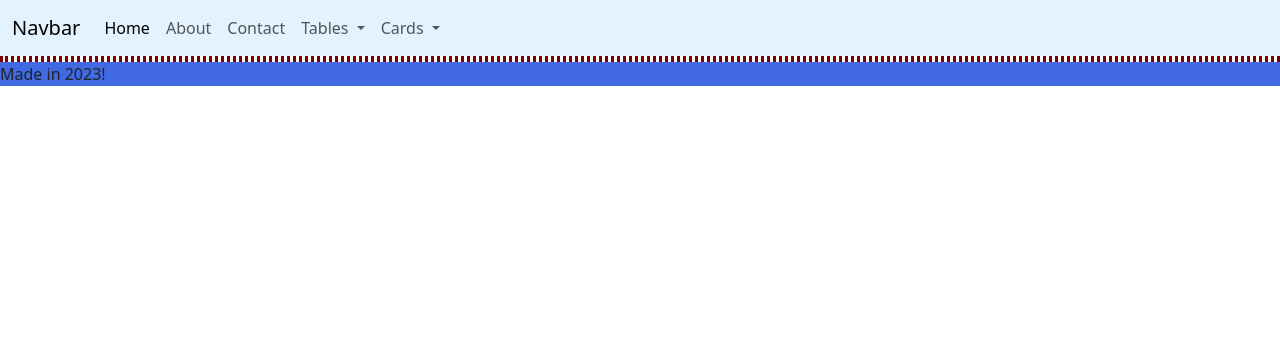
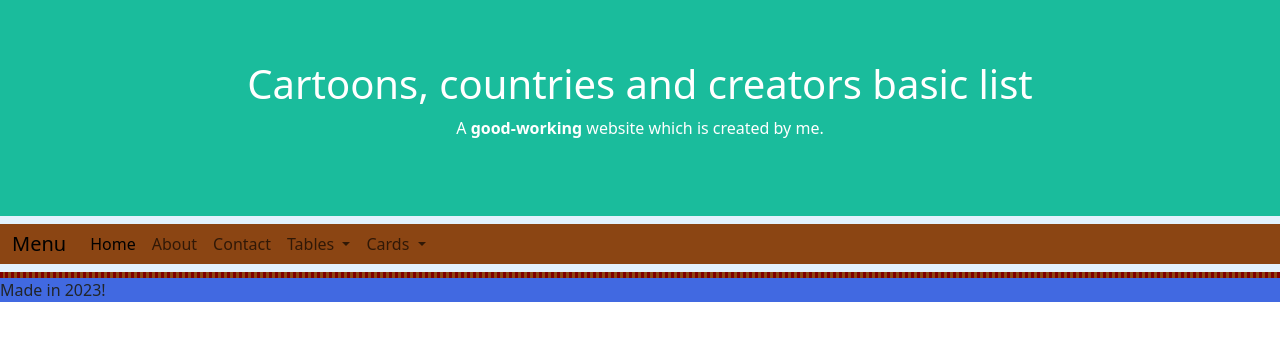
Before and after one commit to janesz315/RajzfilmekRepo, a plain HTML site: page client/index.html in a window 1280 px wide. Drawn offline with nearby package versions, Linux system fonts and the light colour scheme.

Commit message:
Little changes

```diff
--- a/client/index.html
+++ b/client/index.html
@@ -3,21 +3,26 @@
   <head>
     <meta charset="utf-8">
     <meta name="viewport" content="width=device-width, initial-scale=1">
-    <title>Bootstrap demo</title>
+    <title>Cartoons showcase</title>
     <link href="https://cdn.jsdelivr.net/npm/bootstrap@5.3.0-alpha3/dist/css/bootstrap.min.css" rel="stylesheet" integrity="sha384-KK94CHFLLe+nY2dmCWGMq91rCGa5gtU4mk92HdvYe+M/SXH301p5ILy+dN9+nJOZ" crossorigin="anonymous">
     <link rel="stylesheet" href="https://cdn.jsdelivr.net/npm/bootstrap-icons@1.10.5/font/bootstrap-icons.css">
     <link rel="stylesheet" href="my.css">
+    <link rel="icon" type="image/x-icon" href="./images/favicon/favicon.ico">
   </head>
   <body>
     <div class="container-fluid my-container p-0">
 
 
         <!-- #region Header -->
+        <div class="header">
+          <h1>Cartoons, countries and creators basic list</h1>
+          <p>A <b>good-working</b> website which is created by me.</p>
+        </div>
         <!-- #endregion Header -->
         <!-- #region Menu -->
-        <nav class="navbar navbar-expand-md "  style="background-color: #e3f2fd;">
+        <nav class="navbar navbar-expand-lg "  style="background-color: #e3f2fd;">
             <div class="container-fluid">
-          <a class="navbar-brand" href="#">Navbar</a>
+          <a class="navbar-brand" href="#">Menu</a>
           <button
           class="navbar-toggler"
           type="button"
@@ -77,21 +82,7 @@
                 </li>
             </ul>
         </li>
-            <!-- <li class="nav-item">
-                <a class="nav-link disabled">Disabled</a>
-            </li> -->
         </ul>
-        <!-- <form class="d-flex" role="search">
-            <input
-            class="form-control me-2"
-            type="search"
-            placeholder="Search"
-            aria-label="Search"
-              />
-              <button class="btn btn-outline-success" type="submit">
-                  Search
-              </button>
-            </form> -->
         </div>
     </div>
       </nav>
--- a/client/my.css
+++ b/client/my.css
@@ -1,10 +1,21 @@
+.container-fluid {
+    background-color: saddlebrown;
+}
+.text-nowrap{
+    background-color: wheat;
+}
 .navbar {
     display: auto;
+
+    /*position: sticky;
+    position: -webkit-sticky;
+    */
+
 }
 #contentBox{
     border: 3px dotted maroon;
-    /* background-color: blueviolet; */
     text-decoration: aqua;
+
 }
 .card{
     background-color: darkcyan;
@@ -13,3 +24,10 @@
 {
     background-color: royalblue;
 }
+
+.header {
+    padding: 60px;
+    text-align: center;
+    background: #1abc9c;
+    color: white;
+  }
```
Also changed, not shown: client/my.js (+14 -51 lines), client/templates/table.html (+1 -1 lines), server/server.js (+2 -12 lines), README.md, client/images/favicon/favicon.ico (added), 1 other file.
